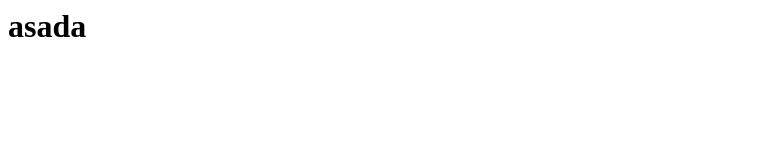
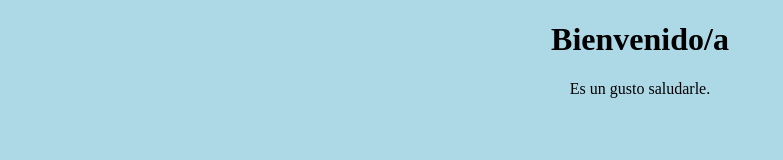
Before and after one commit to 25300756/MiRepositorio, a plain HTML site: page index.html in a window 1280 px wide. Shown: the whole page, without its empty margins (0-783 px from the left). Drawn offline with Linux system fonts and the light colour scheme.

Commit message:
Update index.html

```diff
--- a/index.html
+++ b/index.html
@@ -1 +1,7 @@
-<h1>  asada </h1>
+<!DOCTYPE html>
+<html>
+<body style="background:lightblue; text-align:center;">
+<h1>Bienvenido/a</h1>
+<p>Es un gusto saludarle.</p>
+</body>
+</html>
```
